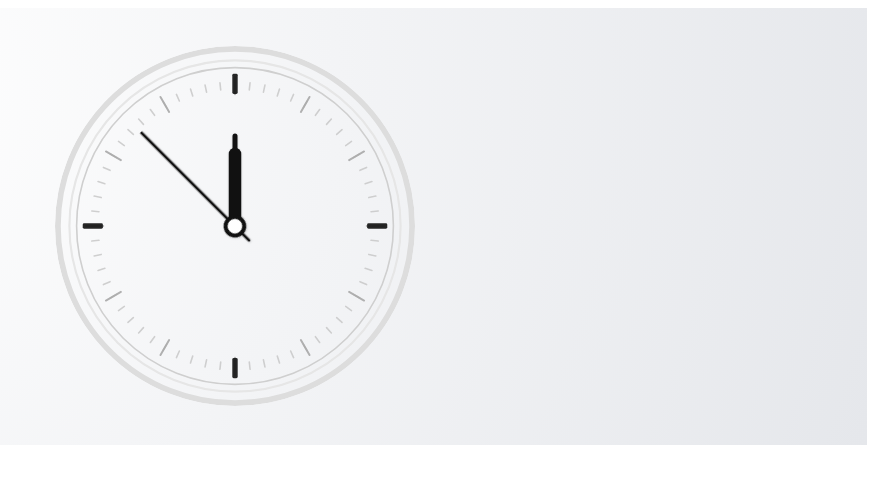
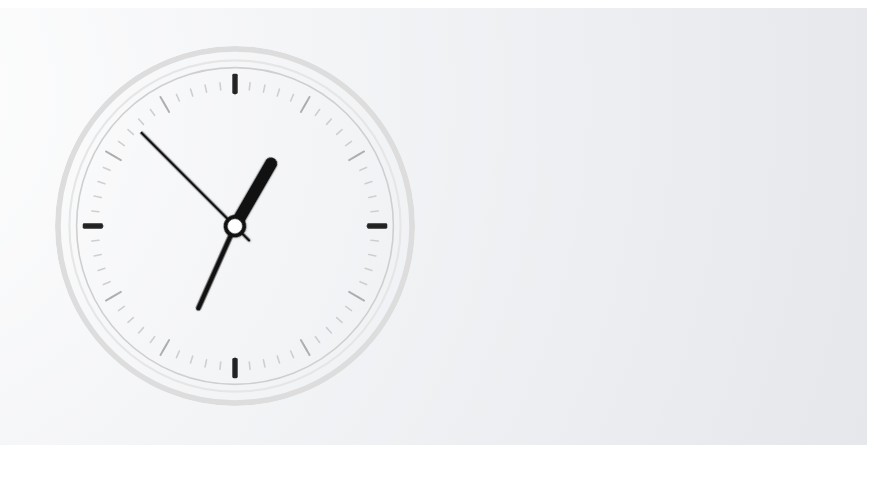
Before and after one commit to jaymes-nsek/NRLA-Dashboard, an Angular app: page / in a window 1280 px wide. Shown: the top 484 px of the page, without its empty margins (405-1280 px from the left). Built offline with nearby package versions, Linux system fonts and the light colour scheme.

Commit message:
Animate mins and hours hand with real-time update

```diff
--- a/src/app/features/clock-face/clock-face.component.html
+++ b/src/app/features/clock-face/clock-face.component.html
@@ -9,7 +9,7 @@
   </div>
 
   <div class="clock-face__minute-hand">
-    <img
+    <img [style.transform]="minsHandTransform"
       class="clock-face__minute-hand-image"
       src="/assets/min_hand_v2.svg"
       alt="Minutes hand aligned to the clock centre"
@@ -18,7 +18,7 @@
   </div>
 
   <div class="clock-face__hour-hand">
-    <img
+    <img [style.transform]="hoursHandTransform"
       class="clock-face__hour-hand-image"
       src="/assets/hour_hand_v2.svg"
       alt="Hours hand aligned to the clock centre"
--- a/src/app/features/clock-face/clock-face.component.ts
+++ b/src/app/features/clock-face/clock-face.component.ts
@@ -10,6 +10,8 @@ import {ChangeDetectionStrategy, ChangeDetectorRef, Component, OnInit} from '@an
 export class ClockFaceComponent implements OnInit {
 
   secsHandTransform = '';
+  minsHandTransform = '';
+  hoursHandTransform = '';
 
   constructor(private cdr: ChangeDetectorRef) {
   }
@@ -18,12 +20,24 @@ export class ClockFaceComponent implements OnInit {
   ngOnInit() {
     this.startAnimation((t: number) => {
       const d = new Date(t);
+
+      // seconds hand
       const ms = d.getMilliseconds();
       const s = d.getSeconds() + ms / 1000;
       const secondsAngle = (s / 60) * 360;
+      this.secsHandTransform = `rotate(${secondsAngle}deg)`;
 
-      this.secsHandTransform = `rotate(${secondsAngle}deg)`;
-      this.cdr.detectChanges();
+      // minutes hand
+      const m = d.getMinutes();
+      const minutesAngle = (m / 60) * 360;
+      this.minsHandTransform = `rotate(${minutesAngle}deg)`;
+
+      // hours hand
+      const h = d.getHours();
+      const hoursAngle = ((h % 12) / 12) * 360;
+      this.hoursHandTransform = `rotate(${hoursAngle}deg)`;
+
+      this.cdr.detectChanges()
     });
   }
 
```
